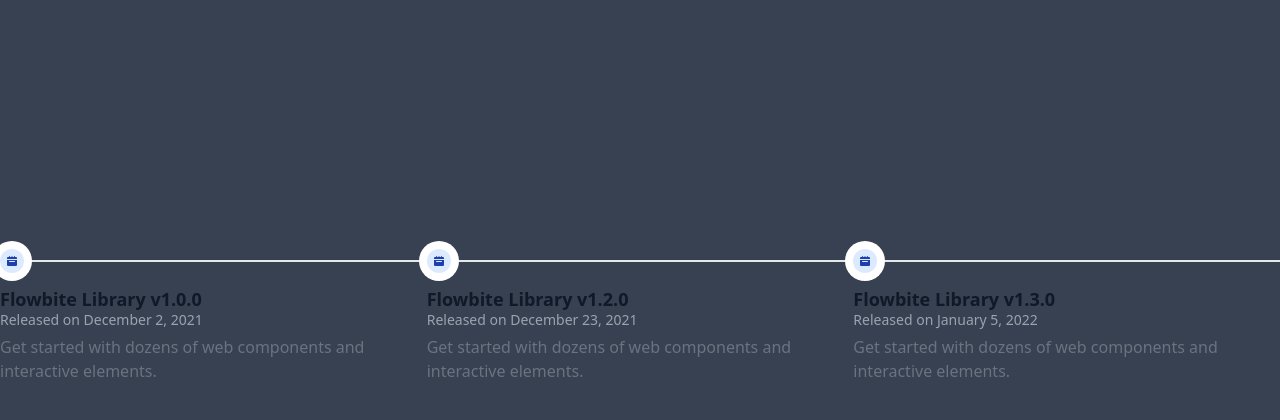
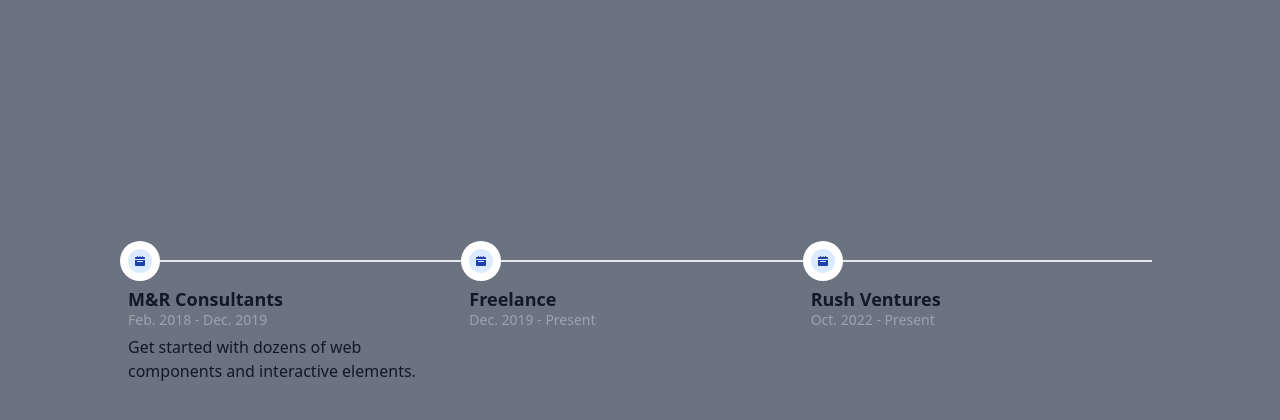
Before and after one commit to LeopoldoLira/portfolio, an Astro site: page /experience in a window 1280 px wide. Shown: the part 84-504 px from the top of the page. Built offline with nearby package versions, Linux system fonts and the light colour scheme; Astro itself is replaced by a stand-in of ours.

Commit message:
Feat(core):Experience page updated

```diff
--- a/src/layouts/Layout.astro
+++ b/src/layouts/Layout.astro
@@ -20,7 +20,7 @@
     <title>{title}</title>
     <ViewTransitions />
   </head>
-  <body class="bg-gray-700">
+  <body class="bg-gray-500">
     <Header />
     <slot />
   </body>
--- a/src/pages/experience.astro
+++ b/src/pages/experience.astro
@@ -5,6 +5,7 @@
 <Layout title="About myself | Leopoldo Lira" >
     <main class="w-full flex items-center justify-center h-screen">
 
+        <div class="w-[80%]">
             <ol class="items-center sm:flex">
                 <li class="relative mb-6 sm:mb-0">
                     <div class="flex items-center">
@@ -16,8 +17,23 @@
                         <div class="hidden sm:flex w-full bg-gray-200 h-0.5 dark:bg-gray-700"></div>
                     </div>
                     <div class="mt-3 sm:pr-8">
-            <h3 class="text-lg font-semibold text-gray-900 dark:text-white">Flowbite Library v1.0.0</h3>
-            <time class="block mb-2 text-sm font-normal leading-none text-gray-400 dark:text-gray-500">Released on December 2, 2021</time>
+                        <h3 class="text-lg font-semibold text-gray-900 dark:text-white">M&R Consultants</h3>
+                        <time class="block mb-2 text-sm font-normal leading-none text-gray-400 dark:text-gray-900">Feb. 2018 - Dec. 2019</time>
+                        <p class="text-base font-normal text-gray-900 dark:text-gray-900">Get started with dozens of web components and interactive elements.</p>
+                    </div>
+                </li>
+                <li class="relative mb-6 sm:mb-0">
+                    <div class="flex items-center">
+                        <div class="z-10 flex items-center justify-center w-6 h-6 bg-blue-100 rounded-full ring-0 ring-white dark:bg-blue-900 sm:ring-8 dark:ring-gray-900 shrink-0">
+                            <svg class="w-2.5 h-2.5 text-blue-800 dark:text-blue-300" aria-hidden="true" xmlns="http://www.w3.org/2000/svg" fill="currentColor" viewBox="0 0 20 20">
+                                <path d="M20 4a2 2 0 0 0-2-2h-2V1a1 1 0 0 0-2 0v1h-3V1a1 1 0 0 0-2 0v1H6V1a1 1 0 0 0-2 0v1H2a2 2 0 0 0-2 2v2h20V4ZM0 18a2 2 0 0 0 2 2h16a2 2 0 0 0 2-2V8H0v10Zm5-8h10a1 1 0 0 1 0 2H5a1 1 0 0 1 0-2Z"/>
+                            </svg>
+                        </div>
+                        <div class="hidden sm:flex w-full bg-gray-200 h-0.5 dark:bg-gray-700"></div>
+                    </div>
+                    <div class="mt-3 sm:pr-8">
+                        <h3 class="text-lg font-semibold text-gray-900 dark:text-white">Freelance</h3>
+                        <time class="block mb-2 text-sm font-normal leading-none text-gray-400 dark:text-gray-900">Dec. 2019 - Present</time>
                         <p class="text-base font-normal text-gray-500 dark:text-gray-400">Get started with dozens of web components and interactive elements.</p>
                     </div>
                 </li>
@@ -31,27 +47,13 @@
                         <div class="hidden sm:flex w-full bg-gray-200 h-0.5 dark:bg-gray-700"></div>
                     </div>
                     <div class="mt-3 sm:pr-8">
-            <h3 class="text-lg font-semibold text-gray-900 dark:text-white">Flowbite Library v1.2.0</h3>
-            <time class="block mb-2 text-sm font-normal leading-none text-gray-400 dark:text-gray-500">Released on December 23, 2021</time>
-            <p class="text-base font-normal text-gray-500 dark:text-gray-400">Get started with dozens of web components and interactive elements.</p>
-        </div>
-    </li>
-    <li class="relative mb-6 sm:mb-0">
-        <div class="flex items-center">
-            <div class="z-10 flex items-center justify-center w-6 h-6 bg-blue-100 rounded-full ring-0 ring-white dark:bg-blue-900 sm:ring-8 dark:ring-gray-900 shrink-0">
-                <svg class="w-2.5 h-2.5 text-blue-800 dark:text-blue-300" aria-hidden="true" xmlns="http://www.w3.org/2000/svg" fill="currentColor" viewBox="0 0 20 20">
-                    <path d="M20 4a2 2 0 0 0-2-2h-2V1a1 1 0 0 0-2 0v1h-3V1a1 1 0 0 0-2 0v1H6V1a1 1 0 0 0-2 0v1H2a2 2 0 0 0-2 2v2h20V4ZM0 18a2 2 0 0 0 2 2h16a2 2 0 0 0 2-2V8H0v10Zm5-8h10a1 1 0 0 1 0 2H5a1 1 0 0 1 0-2Z"/>
-                </svg>
-            </div>
-            <div class="hidden sm:flex w-full bg-gray-200 h-0.5 dark:bg-gray-700"></div>
-        </div>
-        <div class="mt-3 sm:pr-8">
-            <h3 class="text-lg font-semibold text-gray-900 dark:text-white">Flowbite Library v1.3.0</h3>
-            <time class="block mb-2 text-sm font-normal leading-none text-gray-400 dark:text-gray-500">Released on January 5, 2022</time>
+                        <h3 class="text-lg font-semibold text-gray-900 dark:text-white">Rush Ventures</h3>
+                        <time class="block mb-2 text-sm font-normal leading-none text-gray-400 dark:text-gray-900">Oct. 2022 - Present</time>
                         <p class="text-base font-normal text-gray-500 dark:text-gray-400">Get started with dozens of web components and interactive elements.</p>
                     </div>
                 </li>
             </ol>
+        </div>
 
     </main>
 </Layout>
```
Lines whose indentation alone changed are shown as unchanged.
